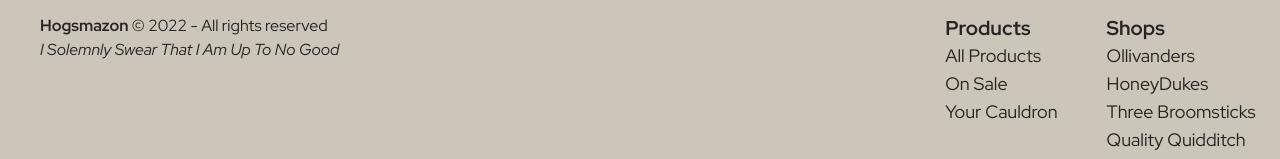
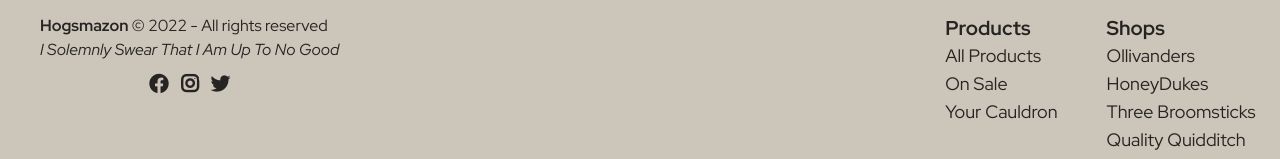
Before and after one commit to RenzoLacovara/Hogsmazon_, a React (Create React App) app: page / in a window 1280 px wide. Shown: the part 1114-1273 px from the top of the page. Built offline with nearby package versions, Linux system fonts and the light colour scheme; no server answers; the database is empty; a web font is replaced by a local one.

Commit message:
added social links in footer

```diff
--- a/src/componentes/Footer.js
+++ b/src/componentes/Footer.js
@@ -5,7 +5,7 @@
 
 const Footer = () => {
   return (
-    <footer class="flex flex-wrap justify-center md:justify-between bg-secundario text-base-content w-full h-96 text-center sm:text-left md:h-80">
+    <footer class="flex flex-wrap justify-center md:justify-between bg-secundario text-base-content w-full h-100 text-center sm:text-left md:h-80">
       <div className="px-3 pt-10 md:p-10">
         <p>
           <span className="font-bold">Hogsmazon</span> © {fecha} - All rights
@@ -15,6 +15,17 @@
             I Solemnly Swear That I Am Up To No Good
           </span>
         </p>
+        <div className="flex justify-center gap-3 mt-2">
+          <a href="https://www.facebook.com/" target="_blank" rel="noreferrer">
+            <i class="fa-brands fa-facebook text-xl hover:text-detalle"></i>
+          </a>
+          <a href="https://www.instagram.com/" target="_blank" rel="noreferrer">
+            <i class="fa-brands fa-instagram font-extrabold text-xl hover:text-detalle"></i>
+          </a>
+          <a href="https://twitter.com" target="_blank" rel="noreferrer">
+            <i class="fa-brands fa-twitter text-xl hover:text-detalle"></i>
+          </a>
+        </div>
       </div>
       <div className="flex flex-wrap justify-evenly bg-secundario px-3 sm:pt-10">
         <div className="flex flex-col w-2/4">
--- a/tailwind.config.js
+++ b/tailwind.config.js
@@ -22,6 +22,7 @@
     extend: {
       height: {
         78: "19rem",
+        100: "28rem",
         128: "40rem",
         136: "50rem",
         142: "55rem",
```
Also changed, not shown: src/styles.css.
